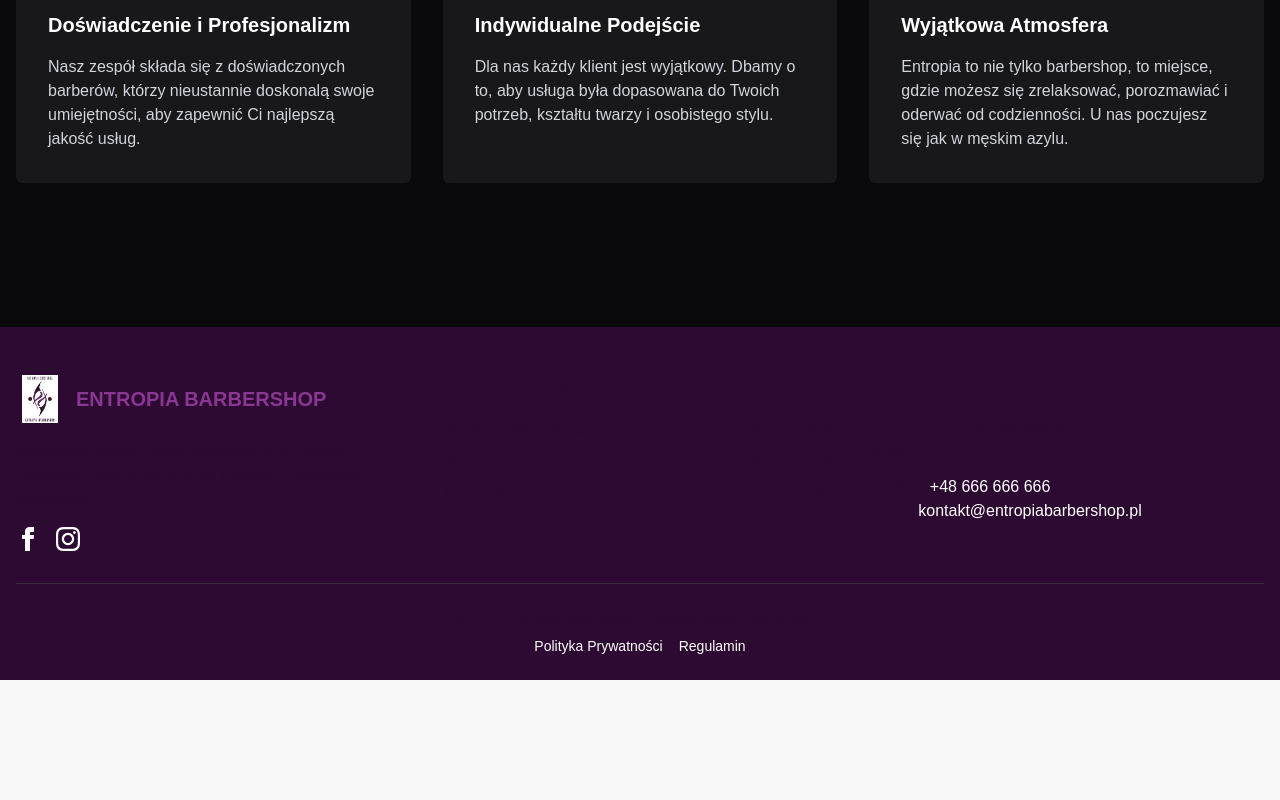
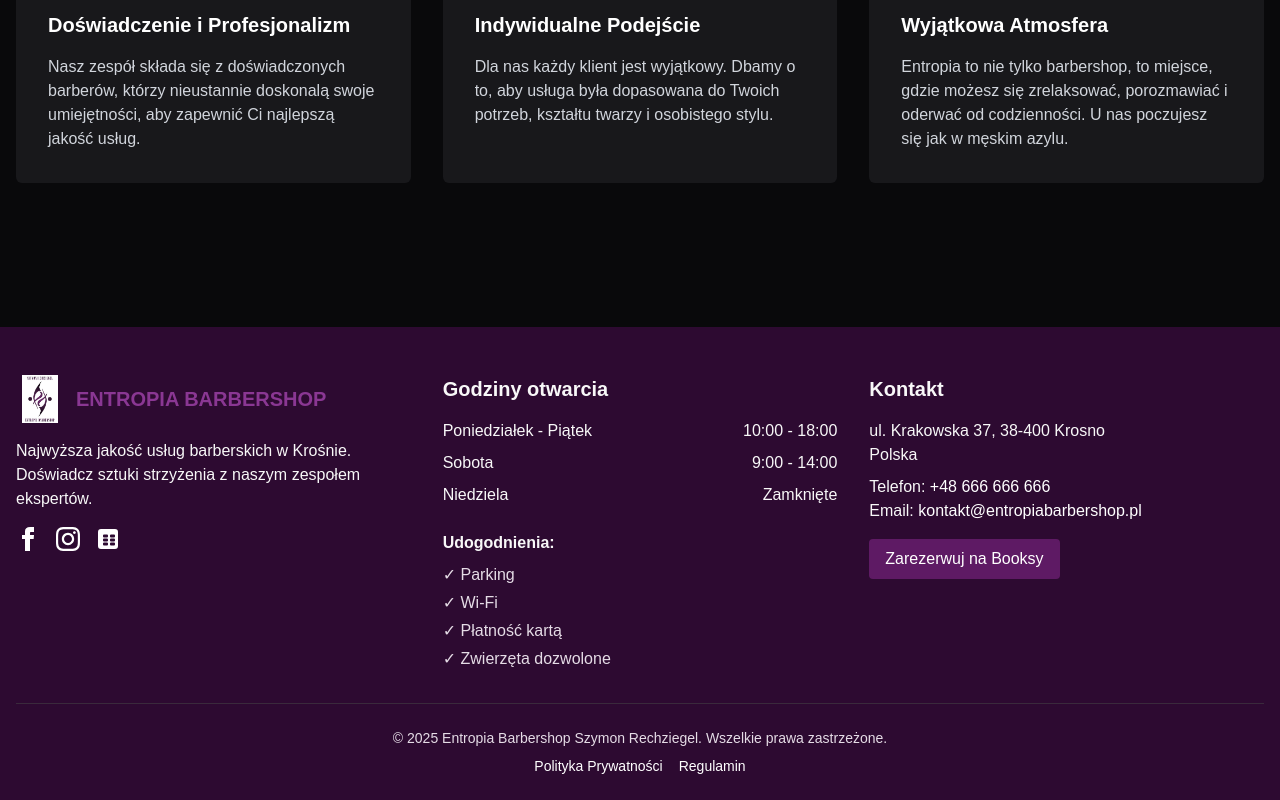
Before and after one commit to mateuszBetlej4/entropia-barbershop, a Next.js app: page /o-nas in a window 1280 px wide. Shown: the part 1457-2257 px from the top of the page. Before the commit the page ends 2137 px from the top, so only its background shows below. Built offline with nearby package versions, Linux system fonts and the light colour scheme.

Commit message:
Refine component styles with inline color definitions and visual enhancements

```diff
--- a/src/app/components/AboutSection.tsx
+++ b/src/app/components/AboutSection.tsx
@@ -8,14 +8,14 @@
   const [imageError1, setImageError1] = useState(false);
 
   return (
-    <section className="py-20 bg-black">
+    <section className="py-20 bg-black" style={{ backgroundColor: "#000000" }}>
       <div className="container mx-auto px-4">
         <div className="grid grid-cols-1 md:grid-cols-2 gap-12 items-center">
           <div className="relative h-[500px] rounded-md overflow-hidden">
             {/* Fallback dla obrazu */}
             {imageError1 && (
-              <div className="absolute inset-0 bg-zinc-800 flex items-center justify-center">
-                <div className="text-purple-light text-2xl font-bold">ENTROPIA BARBERSHOP</div>
+              <div className="absolute inset-0 bg-zinc-800 flex items-center justify-center" style={{ backgroundColor: "#27272B" }}>
+                <div className="text-purple-light text-2xl font-bold" style={{ color: "#8A3793" }}>ENTROPIA BARBERSHOP</div>
               </div>
             )}
             <Image
@@ -29,28 +29,32 @@
           </div>
 
           <div>
-            <h2 className="text-3xl md:text-4xl font-bold text-white mb-6">O Entropia Barbershop</h2>
-            <p className="text-gray-300 mb-6">
+            <h2 className="text-3xl md:text-4xl font-bold text-white mb-6" style={{ color: "#FFFFFF" }}>O Entropia Barbershop</h2>
+            <p className="text-gray-300 mb-6" style={{ color: "#D1D5DB" }}>
               Entropia Barbershop to miejsce, gdzie tradycyjne barbierstwo spotyka się z nowoczesnym podejściem do męskiej pielęgnacji. Założony z pasji do precyzyjnego rzemiosła, nasz salon oferuje najwyższej jakości usługi strzyżenia i pielęgnacji brody.
             </p>
-            <p className="text-gray-300 mb-6">
+            <p className="text-gray-300 mb-6" style={{ color: "#D1D5DB" }}>
               Nasz zespół składa się z doświadczonych barberów, dla których precyzja i dbałość o szczegóły są najważniejsze. Każda wizyta to nie tylko profesjonalna usługa, ale również czas relaksu w przyjaznej, męskiej atmosferze.
             </p>
 
             <div className="grid grid-cols-2 gap-6 mb-8">
               <div>
-                <div className="text-purple-light text-4xl font-bold mb-2">5+</div>
-                <p className="text-gray-400">Lat doświadczenia</p>
+                <div className="text-purple-light text-4xl font-bold mb-2" style={{ color: "#8A3793" }}>5+</div>
+                <p className="text-gray-400" style={{ color: "#9CA3AF" }}>Lat doświadczenia</p>
               </div>
               <div>
-                <div className="text-purple-light text-4xl font-bold mb-2">1000+</div>
-                <p className="text-gray-400">Zadowolonych klientów</p>
+                <div className="text-purple-light text-4xl font-bold mb-2" style={{ color: "#8A3793" }}>1000+</div>
+                <p className="text-gray-400" style={{ color: "#9CA3AF" }}>Zadowolonych klientów</p>
               </div>
             </div>
 
             <Link
               href="/o-nas"
               className="inline-block bg-purple hover:bg-purple-light text-white font-medium py-3 px-8 rounded-sm transition-colors"
+              style={{
+                backgroundColor: "#5E1A64",
+                color: "#FFFFFF"
+              }}
             >
               Poznaj nas lepiej
             </Link>
--- a/src/app/components/Footer.tsx
+++ b/src/app/components/Footer.tsx
@@ -18,52 +18,75 @@
               </div>
               <h3 className="text-xl font-bold text-purple-light" style={{ color: "#8A3793" }}>ENTROPIA BARBERSHOP</h3>
             </div>
-            <p className="mb-4">Najwyższa jakość usług barberskich w Krośnie. Doświadcz sztuki strzyżenia z naszym zespołem ekspertów.</p>
+            <p className="mb-4" style={{ color: "#F8F8F8" }}>Najwyższa jakość usług barberskich w Krośnie. Doświadcz sztuki strzyżenia z naszym zespołem ekspertów.</p>
             <div className="flex gap-4">
-              <a href="https://www.facebook.com/profile.php?id=61573591610150" target="_blank" rel="noopener noreferrer" className="hover:text-purple-light transition-colors" style={{ color: "white" }}>
+              <a href="https://www.facebook.com/entropiabarbershop" target="_blank" rel="noopener noreferrer" className="hover:text-purple-light transition-colors" style={{ color: "white" }}>
                 <svg xmlns="http://www.w3.org/2000/svg" width="24" height="24" viewBox="0 0 24 24" fill="currentColor">
                   <path d="M9 8h-3v4h3v12h5v-12h3.642l.358-4h-4v-1.667c0-.955.192-1.333 1.115-1.333h2.885v-5h-3.808c-3.596 0-5.192 1.583-5.192 4.615v3.385z" />
                 </svg>
               </a>
-              <a href="https://www.instagram.com/entropia_barber/" target="_blank" rel="noopener noreferrer" className="hover:text-purple-light transition-colors" style={{ color: "white" }}>
+              <a href="https://www.instagram.com/entropia_barbershop/" target="_blank" rel="noopener noreferrer" className="hover:text-purple-light transition-colors" style={{ color: "white" }}>
                 <svg xmlns="http://www.w3.org/2000/svg" width="24" height="24" viewBox="0 0 24 24" fill="currentColor">
                   <path d="M12 2.163c3.204 0 3.584.012 4.85.07 3.252.148 4.771 1.691 4.919 4.919.058 1.265.069 1.645.069 4.849 0 3.205-.012 3.584-.069 4.849-.149 3.225-1.664 4.771-4.919 4.919-1.266.058-1.644.07-4.85.07-3.204 0-3.584-.012-4.849-.07-3.26-.149-4.771-1.699-4.919-4.92-.058-1.265-.07-1.644-.07-4.849 0-3.204.013-3.583.07-4.849.149-3.227 1.664-4.771 4.919-4.919 1.266-.057 1.645-.069 4.849-.069zm0-2.163c-3.259 0-3.667.014-4.947.072-4.358.2-6.78 2.618-6.98 6.98-.059 1.281-.073 1.689-.073 4.948 0 3.259.014 3.668.072 4.948.2 4.358 2.618 6.78 6.98 6.98 1.281.058 1.689.072 4.948.072 3.259 0 3.668-.014 4.948-.072 4.354-.2 6.782-2.618 6.979-6.98.059-1.28.073-1.689.073-4.948 0-3.259-.014-3.667-.072-4.947-.196-4.354-2.617-6.78-6.979-6.98-1.281-.059-1.69-.073-4.949-.073zm0 5.838c-3.403 0-6.162 2.759-6.162 6.162s2.759 6.163 6.162 6.163 6.162-2.759 6.162-6.163c0-3.403-2.759-6.162-6.162-6.162zm0 10.162c-2.209 0-4-1.79-4-4 0-2.209 1.791-4 4-4s4 1.791 4 4c0 2.21-1.791 4-4 4zm6.406-11.845c-.796 0-1.441.645-1.441 1.44s.645 1.44 1.441 1.44c.795 0 1.439-.645 1.439-1.44s-.644-1.44-1.439-1.44z" />
+                </svg>
+              </a>
+              <a href="https://booksy.com/pl-pl/286358_entropia-barbershop-szymon-rechziegel_barber-shop_11352_krosno" target="_blank" rel="noopener noreferrer" className="hover:text-purple-light transition-colors" style={{ color: "white" }}>
+                <svg xmlns="http://www.w3.org/2000/svg" width="24" height="24" viewBox="0 0 24 24" fill="currentColor">
+                  <path d="M19 2H5a3 3 0 0 0-3 3v14a3 3 0 0 0 3 3h14a3 3 0 0 0 3-3V5a3 3 0 0 0-3-3zm-7 15.5a1 1 0 0 1-1 1h-3a1 1 0 0 1-1-1v-1a1 1 0 0 1 1-1h3a1 1 0 0 1 1 1v1zm0-4a1 1 0 0 1-1 1h-3a1 1 0 0 1-1-1v-1a1 1 0 0 1 1-1h3a1 1 0 0 1 1 1v1zm0-4a1 1 0 0 1-1 1h-3a1 1 0 0 1-1-1v-1a1 1 0 0 1 1-1h3a1 1 0 0 1 1 1v1zm7 8a1 1 0 0 1-1 1h-3a1 1 0 0 1-1-1v-1a1 1 0 0 1 1-1h3a1 1 0 0 1 1 1v1zm0-4a1 1 0 0 1-1 1h-3a1 1 0 0 1-1-1v-1a1 1 0 0 1 1-1h3a1 1 0 0 1 1 1v1zm0-4a1 1 0 0 1-1 1h-3a1 1 0 0 1-1-1v-1a1 1 0 0 1 1-1h3a1 1 0 0 1 1 1v1z" />
                 </svg>
               </a>
             </div>
           </div>
 
           <div>
-            <h3 className="text-xl font-bold mb-4">Godziny otwarcia</h3>
-            <ul className="space-y-2">
+            <h3 className="text-xl font-bold mb-4" style={{ color: "#F8F8F8" }}>Godziny otwarcia</h3>
+            <ul className="space-y-2" style={{ color: "#F8F8F8" }}>
               <li className="flex justify-between">
                 <span>Poniedziałek - Piątek</span>
-                <span>10:00 - 19:00</span>
+                <span>10:00 - 18:00</span>
               </li>
               <li className="flex justify-between">
                 <span>Sobota</span>
-                <span>9:00 - 15:00</span>
+                <span>9:00 - 14:00</span>
               </li>
               <li className="flex justify-between">
                 <span>Niedziela</span>
                 <span>Zamknięte</span>
               </li>
             </ul>
+            <div className="mt-6">
+              <h4 className="font-semibold mb-2" style={{ color: "#F8F8F8" }}>Udogodnienia:</h4>
+              <ul className="space-y-1" style={{ color: "#E5DCE6" }}>
+                <li>✓ Parking</li>
+                <li>✓ Wi-Fi</li>
+                <li>✓ Płatność kartą</li>
+                <li>✓ Zwierzęta dozwolone</li>
+              </ul>
+            </div>
           </div>
 
           <div>
-            <h3 className="text-xl font-bold mb-4">Kontakt</h3>
-            <address className="not-italic mb-4">
+            <h3 className="text-xl font-bold mb-4" style={{ color: "#F8F8F8" }}>Kontakt</h3>
+            <address className="not-italic mb-4" style={{ color: "#F8F8F8" }}>
               <p>ul. Krakowska 37, 38-400 Krosno</p>
               <p>Polska</p>
               <p className="mt-2">Telefon: <a href="tel:+48666666666" className="hover:text-purple-light transition-colors" style={{ color: "white" }}>+48 666 666 666</a></p>
               <p>Email: <a href="mailto:kontakt@entropiabarbershop.pl" className="hover:text-purple-light transition-colors" style={{ color: "white" }}>kontakt@entropiabarbershop.pl</a></p>
             </address>
+            <a
+              href="https://booksy.com/pl-pl/286358_entropia-barbershop-szymon-rechziegel_barber-shop_11352_krosno"
+              target="_blank"
+              rel="noopener noreferrer"
+              className="inline-block bg-purple hover:bg-purple-light text-white font-medium py-2 px-4 rounded-sm transition-colors"
+              style={{ backgroundColor: "#5E1A64", color: "#FFFFFF" }}
+            >
+              Zarezerwuj na Booksy
+            </a>
           </div>
         </div>
 
-        <div className="border-t pt-6 text-center text-sm" style={{ borderColor: "#3A2A3C" }}>
-          <p>&copy; {new Date().getFullYear()} Entropia Barbershop. Wszelkie prawa zastrzeżone.</p>
+        <div className="border-t pt-6 text-center text-sm" style={{ borderColor: "#3A2A3C", color: "#E5DCE6" }}>
+          <p>&copy; {new Date().getFullYear()} Entropia Barbershop Szymon Rechziegel. Wszelkie prawa zastrzeżone.</p>
           <p className="mt-2">
             <Link href="/polityka-prywatnosci" className="hover:text-purple-light transition-colors mr-4" style={{ color: "white" }}>Polityka Prywatności</Link>
             <Link href="/regulamin" className="hover:text-purple-light transition-colors" style={{ color: "white" }}>Regulamin</Link>
--- a/src/app/globals.css
+++ b/src/app/globals.css
@@ -46,7 +46,35 @@
   background-image: linear-gradient(to bottom, #2D0A31, #5E1A64, #8A3793) !important;
 }
 
-@theme inline {
+/* Additional hover effects for links */
+a.hover\:text-white:hover {
+  color: #FFFFFF !important;
+}
+
+a.hover\:bg-purple-light:hover {
+  background-color: #8A3793 !important;
+}
+
+/* Button hover effects */
+.bg-purple.hover\:bg-purple-light:hover {
+  background-color: #8A3793 !important;
+}
+
+.border-purple-light.hover\:bg-purple-light:hover {
+  background-color: #8A3793 !important;
+  color: #FFFFFF !important;
+}
+
+.bg-primary.hover\:bg-accent:hover {
+  background-color: #5E1A64 !important;
+}
+
+.hover\:bg-accent:hover.hover\:text-primary:hover {
+  color: #2D0A31 !important;
+}
+
+/* Custom properties for theme consistency */
+:root {
   --color-background: var(--background);
   --color-foreground: var(--foreground);
   --color-accent: var(--accent);
@@ -55,21 +83,8 @@
   --color-purple-dark: var(--purple-dark);
   --color-neutral: var(--neutral);
   --color-light-neutral: var(--light-neutral);
-  --font-sans: var(--font-geist-sans);
-  --font-mono: var(--font-geist-mono);
-}
-
-@media (prefers-color-scheme: dark) {
-  :root {
-    --background: #2D0A31;
-    --foreground: #F8F8F8;
-    --accent: #8A3793;
-    --purple-light: #8A3793;
-    --purple: #5E1A64;
-    --purple-dark: #2D0A31;
-    --neutral: #3A2A3C;
-    --light-neutral: #E5DCE6;
-  }
+  --font-sans: system-ui, -apple-system, BlinkMacSystemFont, 'Segoe UI', Roboto, sans-serif;
+  --font-mono: ui-monospace, SFMono-Regular, Menlo, Monaco, Consolas, monospace;
 }
 
 body {
```
Also changed, not shown: src/app/components/ServiceCard.tsx (+14 -7 lines), src/app/components/ServicesSection.tsx (+7 -3 lines), src/app/components/TeamSection.tsx (+11 -10 lines).
